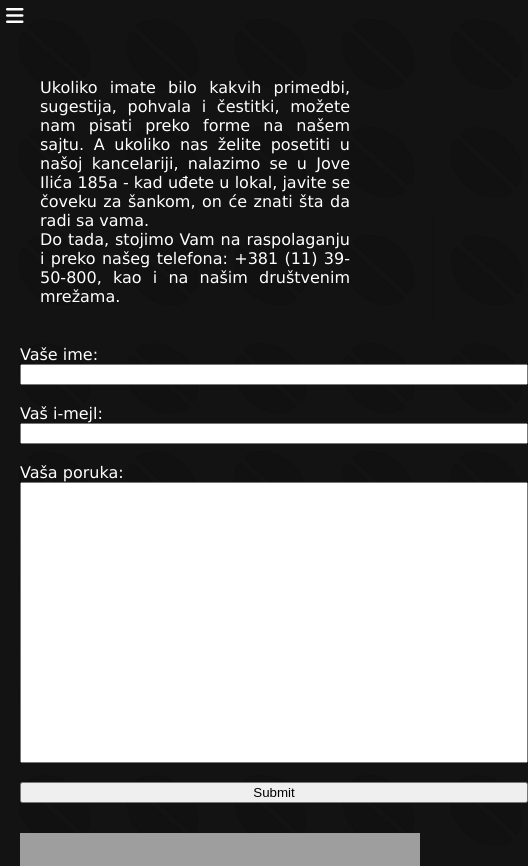
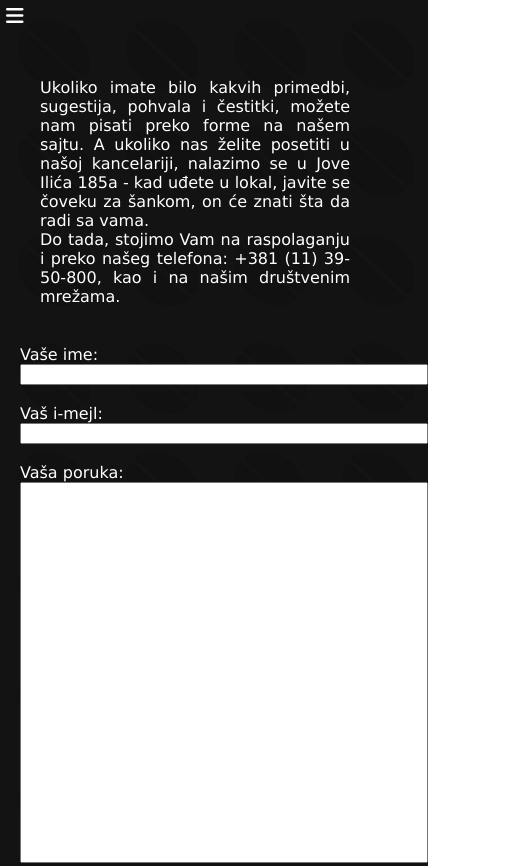
Before and after one commit to yoggie13/Blacky, a plain HTML site: page contact.html in a window 390 px wide. Shown: the top 866 px of the page, 528 px wide, since content can reach past the window. Drawn offline with Linux system fonts and the light colour scheme; some packages are replaced by stand-ins of ours; grey boxes are pictures that could not be loaded.

Commit message:
Poboljšana responzivnot forme kod kontakta

```diff
--- a/css/contact.css
+++ b/css/contact.css
@@ -79,3 +79,13 @@
         margin-bottom: 0;
     }
 }
+
+@media screen and (max-width: 600px) {
+    #i {
+        width: 400px;
+    }
+    #m {
+        width: 400px;
+        height: 375px;
+    }
+}
```
